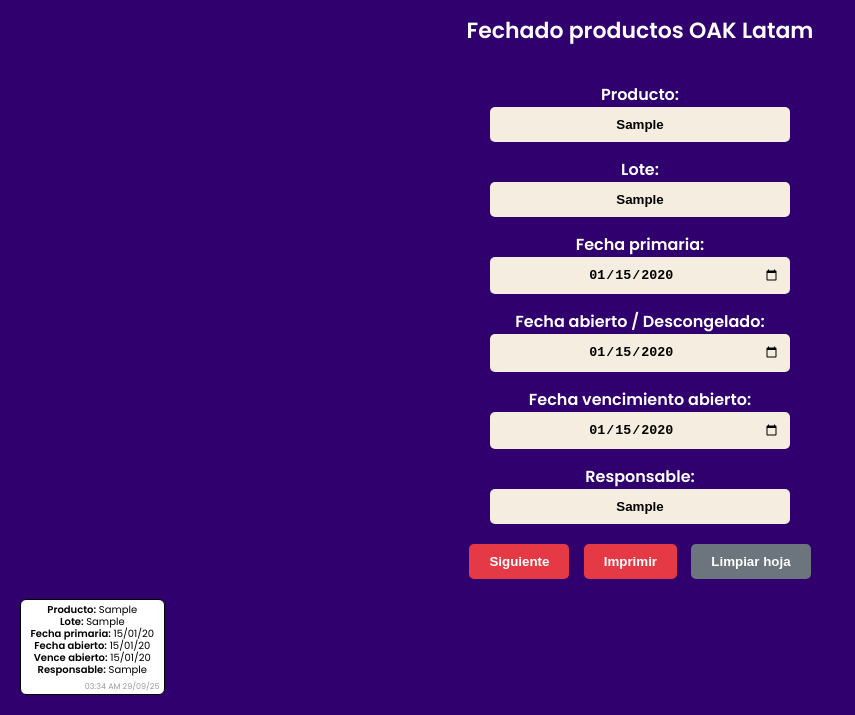
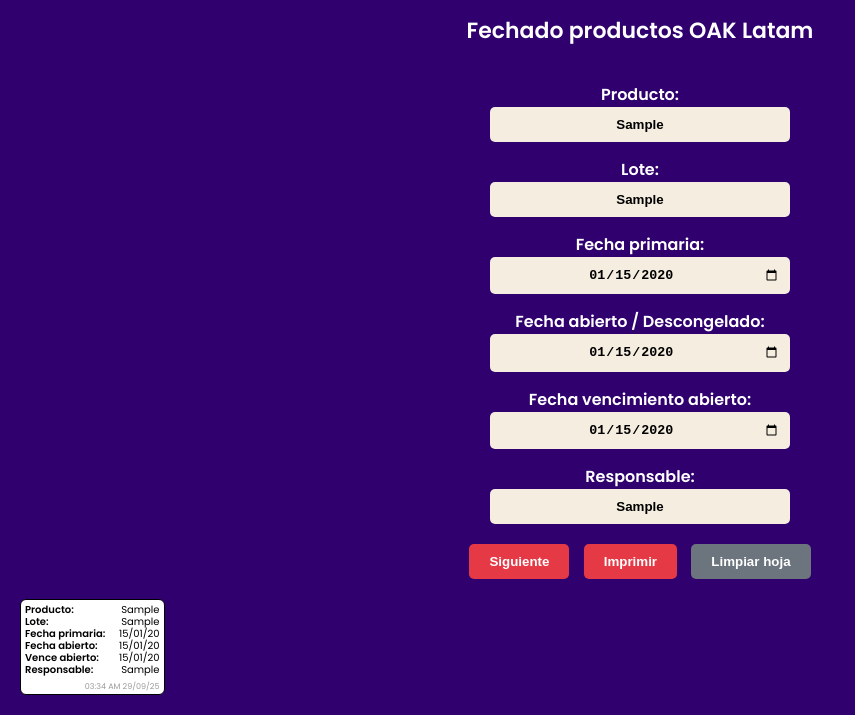
Before and after one commit to GabrielSolera/qrfechadolatam.github.com, a plain HTML site: page index.html in a window 1280 px wide. Both pictures are taken after typing "Sample", "Sample", "2020-01-15", "2020-01-15", "2020-01-15", "Sample" into the empty fields and a click on the button "Siguiente". Shown: the part 185-900 px from the top of the page, without its empty margins (0-855 px from the left). Drawn offline with Linux system fonts and the light colour scheme.

Commit message:
Update index.html

```diff
--- a/index.html
+++ b/index.html
@@ -90,7 +90,11 @@
       height: auto;
     }
 
-/* Timestamp dentro de la etiqueta */
+    .etiqueta span {
+      display: flex;
+      justify-content: space-between;
+    }
+
     .timestamp {
       position: absolute;
       bottom: 2px;
@@ -100,7 +104,6 @@
       pointer-events: none;
     }
 
-/* Modo impresión - etiqueta tamaño real */
     @media print {
       body {
         margin: 0;
@@ -129,6 +132,7 @@
         font-size: 8px;
       }
     }
+
     #botones {
       margin-top: 20px;
     }
@@ -196,19 +200,21 @@
       const fechaVencimientoInput = document.getElementById('fechaVencimientoAbierto');
       const responsable = document.getElementById('responsable').value.trim();
 
-      const fechaPrimaria = new Date(fechaPrimariaInput.value);
-      const fechaAbierto = new Date(fechaAbiertoInput.value);
-      const fechaVencimiento = new Date(fechaVencimientoInput.value);
+      // Comparaciones usando Date para lógica
+      const fechaPrimariaDate = new Date(fechaPrimariaInput.value);
+      const fechaAbiertoDate = new Date(fechaAbiertoInput.value);
+      const fechaVencimientoDate = new Date(fechaVencimientoInput.value);
 
-      if (fechaVencimiento < fechaAbierto) {
+      if (fechaVencimientoDate < fechaAbiertoDate) {
         alert("La fecha de vencimiento no puede ser anterior a la fecha de apertura.");
         return;
       }
-      if (fechaVencimiento > fechaPrimaria) {
+      if (fechaVencimientoDate > fechaPrimariaDate) {
         alert("La fecha de vencimiento no puede ser posterior a la fecha primaria.");
         return;
       }
 
+      // Formateo sin desfase
       const fechaPrimariaStr = formatearFecha(fechaPrimariaInput.value);
       const fechaAbiertoStr = formatearFecha(fechaAbiertoInput.value);
       const fechaVencimientoStr = formatearFecha(fechaVencimientoInput.value);
@@ -227,16 +233,25 @@
       const timestamp = document.createElement('div');
       timestamp.className = 'timestamp';
       const now = new Date();
-      timestamp.innerText = `${now.toLocaleTimeString([], { hour: '2-digit', minute: '2-digit' })} ${formatearFecha(now)}`;
+      timestamp.innerText = `${now.toLocaleTimeString([], { hour: '2-digit', minute: '2-digit' })} ${formatearFechaLocal(now)}`;
       etiqueta.appendChild(timestamp);
 
       etiquetas.push(etiqueta);
       etiquetasDiv.appendChild(etiqueta);
     });
 
+    // Formatea cadena 'YYYY-MM-DD' a 'DD/MM/YY'
     function formatearFecha(fechaStr) {
-      const f = new Date(fechaStr);
-      return `${String(f.getDate()).padStart(2, '0')}/${String(f.getMonth() + 1).padStart(2, '0')}/${String(f.getFullYear()).slice(-2)}`;
+      const [year, month, day] = fechaStr.split("-");
+      return `${day}/${month}/${year.slice(-2)}`;
+    }
+
+    // Para timestamp actual
+    function formatearFechaLocal(dateObj) {
+      const d = dateObj.getDate().toString().padStart(2, '0');
+      const m = (dateObj.getMonth() + 1).toString().padStart(2, '0');
+      const y = dateObj.getFullYear().toString().slice(-2);
+      return `${d}/${m}/${y}`;
     }
 
     function imprimir() {
```
Lines whose indentation alone changed are shown as unchanged.
